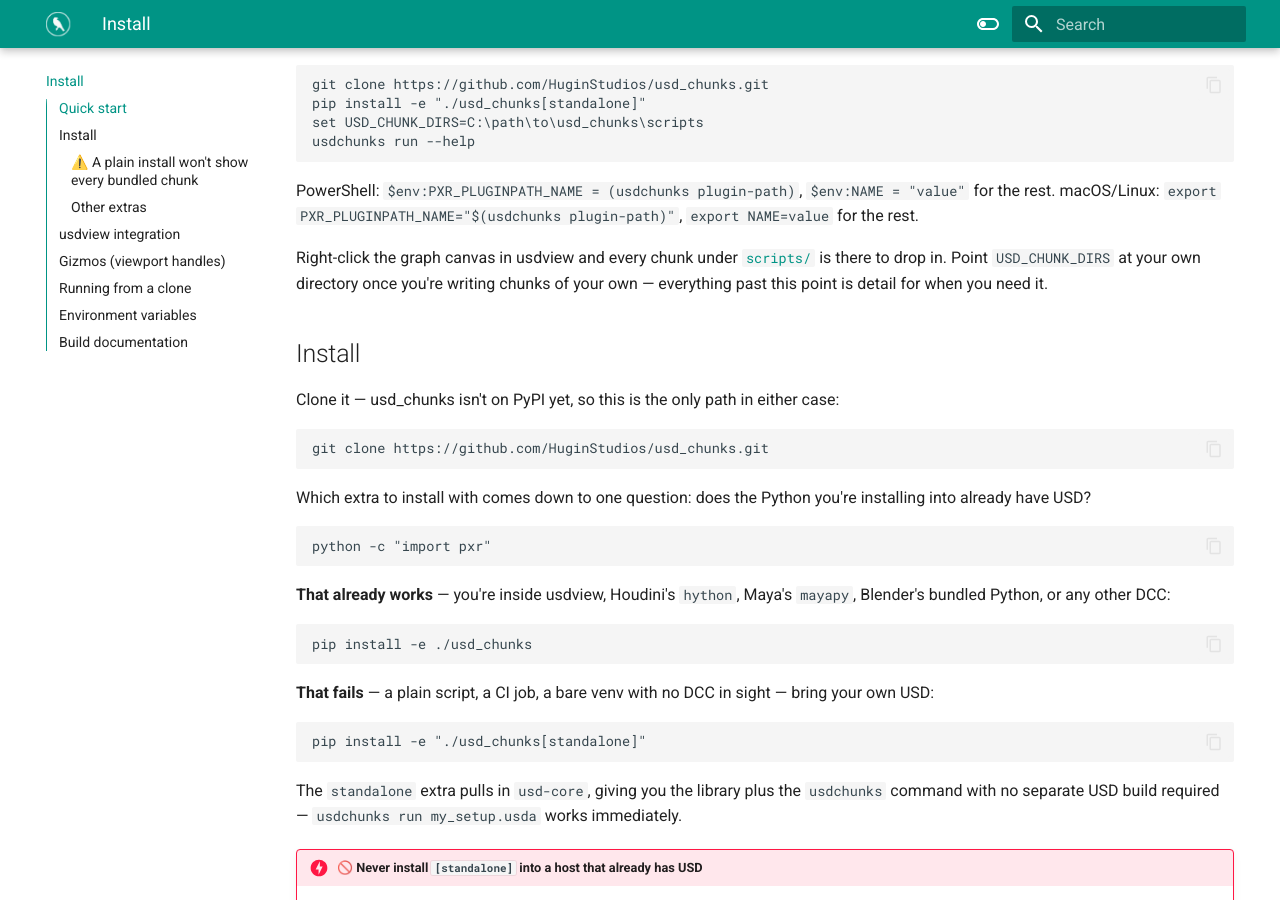
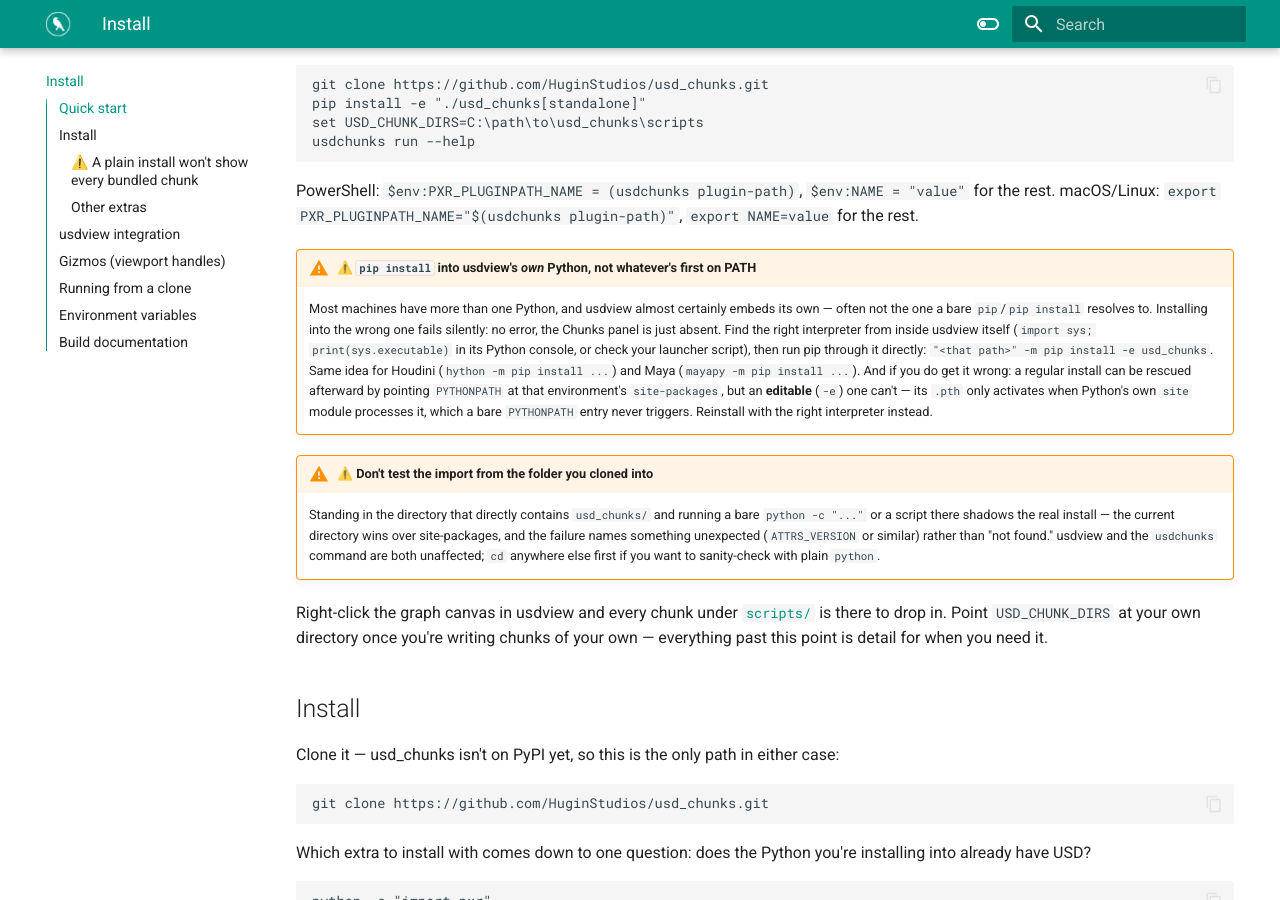
Before and after one commit to HuginStudios/usd_chunks, an MkDocs documentation site: the page built from docs/install.md, in a window 1280 px wide and 900 px high, scrolled down 546 px. Built offline with MkDocs 1.6.1 and Material for MkDocs 9.7.7, drawn with Linux system fonts in a browser that asks for light colours.

Commit message:
Warn about multi-Python installs and the clone-folder import shadow
Both reproduced before writing anything:

- Installing with a bare `pip install` can land in the wrong
  interpreter when a machine has more than one Python (very common --
  DCCs embed their own). Confirmed the asymmetry too: a regular install
  can be rescued afterward by pointing PYTHONPATH at the right
  site-packages, but an editable (-e) one can't -- its .pth only
  activates through site's own processing, which a bare PYTHONPATH
  entry never triggers (verified: cross-interpreter PYTHONPATH to an
  editable install's site-packages gives a clean ModuleNotFoundError,
  not a working import).
- Standing in the directory you cloned into and running a bare
  `python -c` or script shadows the real install, since cwd wins as
  sys.path[0] -- reproduced directly: a fresh venv with usd_chunks not
  installed at all still "found" a broken usd_chunks package purely
  because the shell's cwd contained a folder of that name. usdview
  itself and the `usdchunks` command are unaffected, only bare `python`
  invocations from that specific directory.

Added both as warning callouts in the Quick start, matching the
existing warning style on the page.

```diff
--- a/docs/install.md
+++ b/docs/install.md
@@ -29,6 +29,26 @@ usdchunks run --help
 PowerShell: `$env:PXR_PLUGINPATH_NAME = (usdchunks plugin-path)`, `$env:NAME = "value"`
 for the rest. macOS/Linux: `export PXR_PLUGINPATH_NAME="$(usdchunks plugin-path)"`,
 `export NAME=value` for the rest.
+
+!!! warning "⚠️ `pip install` into usdview's *own* Python, not whatever's first on PATH"
+    Most machines have more than one Python, and usdview almost certainly embeds its
+    own — often not the one a bare `pip`/`pip install` resolves to. Installing into the
+    wrong one fails silently: no error, the Chunks panel is just absent. Find the right
+    interpreter from inside usdview itself (`import sys; print(sys.executable)` in its
+    Python console, or check your launcher script), then run pip through it directly:
+    `"<that path>" -m pip install -e usd_chunks`. Same idea for Houdini
+    (`hython -m pip install ...`) and Maya (`mayapy -m pip install ...`). And if you do
+    get it wrong: a regular install can be rescued afterward by pointing `PYTHONPATH` at
+    that environment's `site-packages`, but an **editable** (`-e`) one can't — its `.pth`
+    only activates when Python's own `site` module processes it, which a bare
+    `PYTHONPATH` entry never triggers. Reinstall with the right interpreter instead.
+
+!!! warning "⚠️ Don't test the import from the folder you cloned into"
+    Standing in the directory that directly contains `usd_chunks/` and running a bare
+    `python -c "..."` or a script there shadows the real install — the current directory
+    wins over site-packages, and the failure names something unexpected (`ATTRS_VERSION`
+    or similar) rather than "not found." usdview and the `usdchunks` command are both
+    unaffected; `cd` anywhere else first if you want to sanity-check with plain `python`.
 
 Right-click the graph canvas in usdview and every chunk under
 [`scripts/`](https://github.com/HuginStudios/usd_chunks/tree/main/scripts) is there to
```
